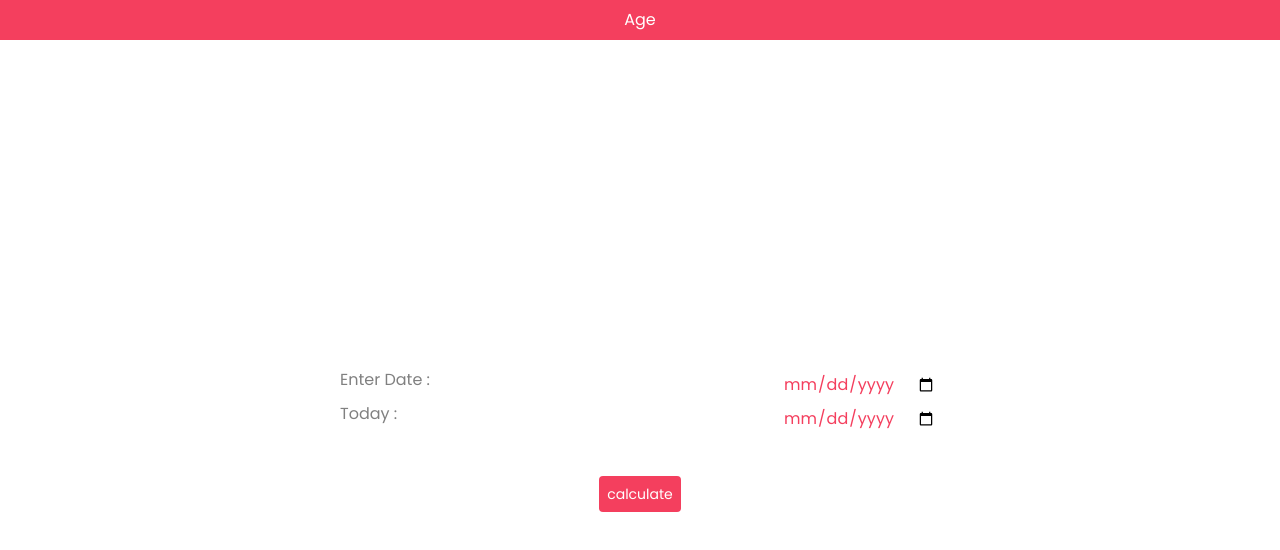
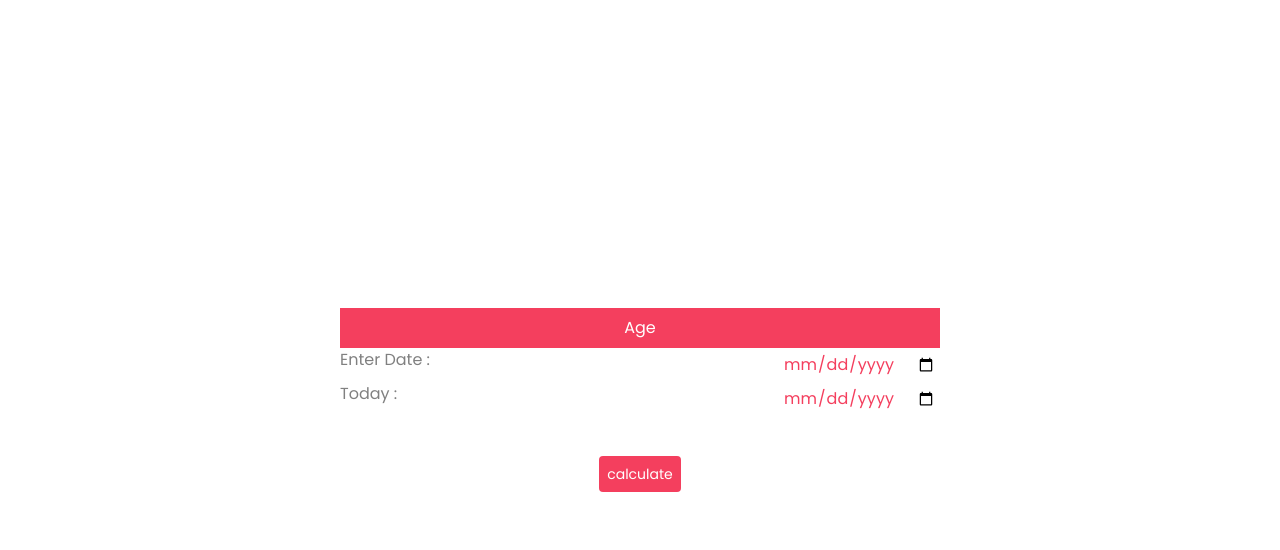
Before and after one commit to mrunalsen/age-calc, a React (Vite) app: page / in a window 1280 px wide. Shown: the top 550 px of the page. Built offline with nearby package versions, Linux system fonts and the light colour scheme.

Commit message:
fix: header place

```diff
--- a/src/app/components/home/Home.tsx
+++ b/src/app/components/home/Home.tsx
@@ -4,8 +4,8 @@ import AgeCalculator from "./components/AgeCalculator";
 const Home = () => {
     return (
         <>
-            <Header />
             <div className="container flex flex-col place-content-center h-full bg-white rounded-2xl">
+                <Header />
                 <AgeCalculator />
             </div>
         </>
```
